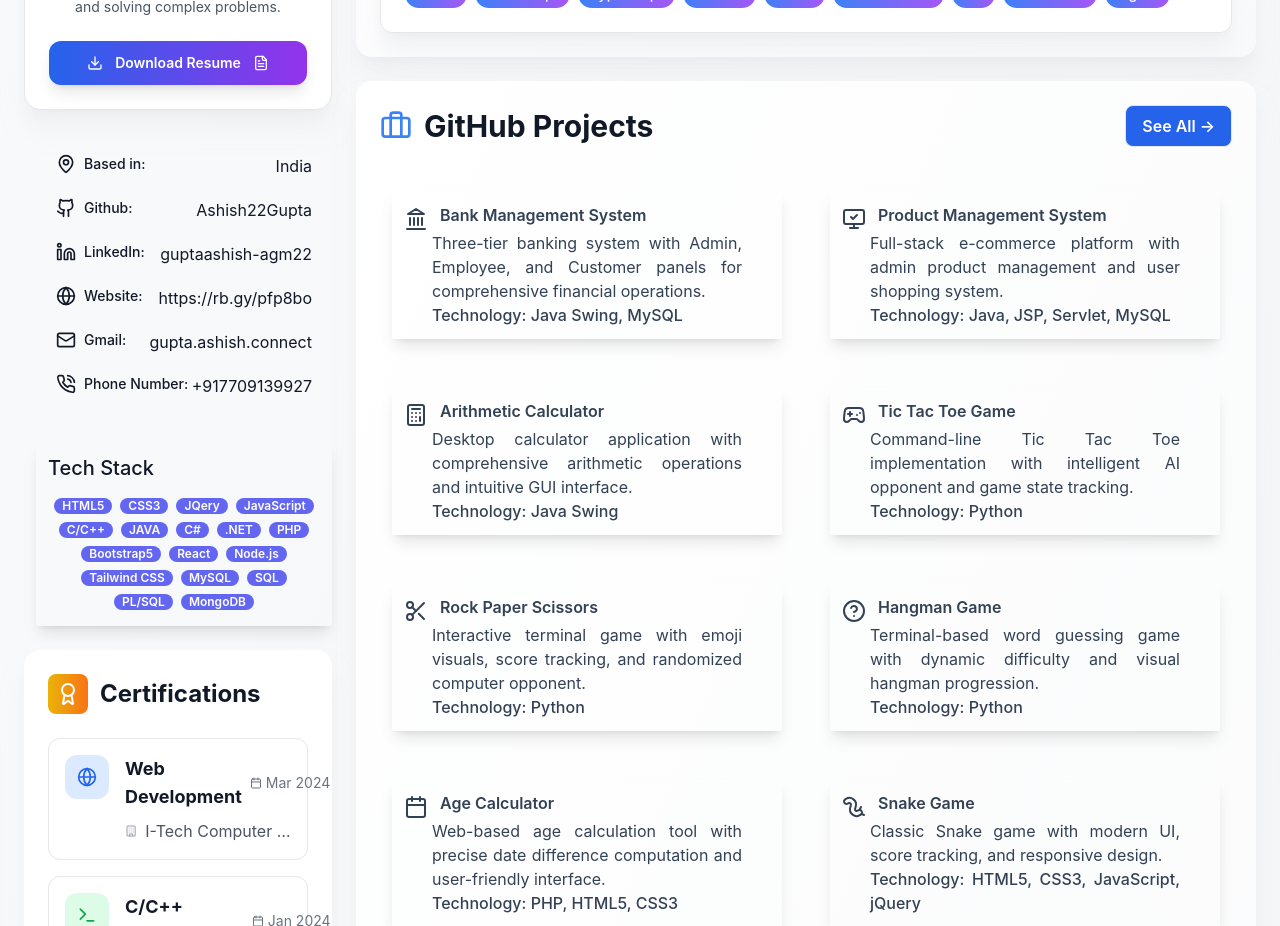
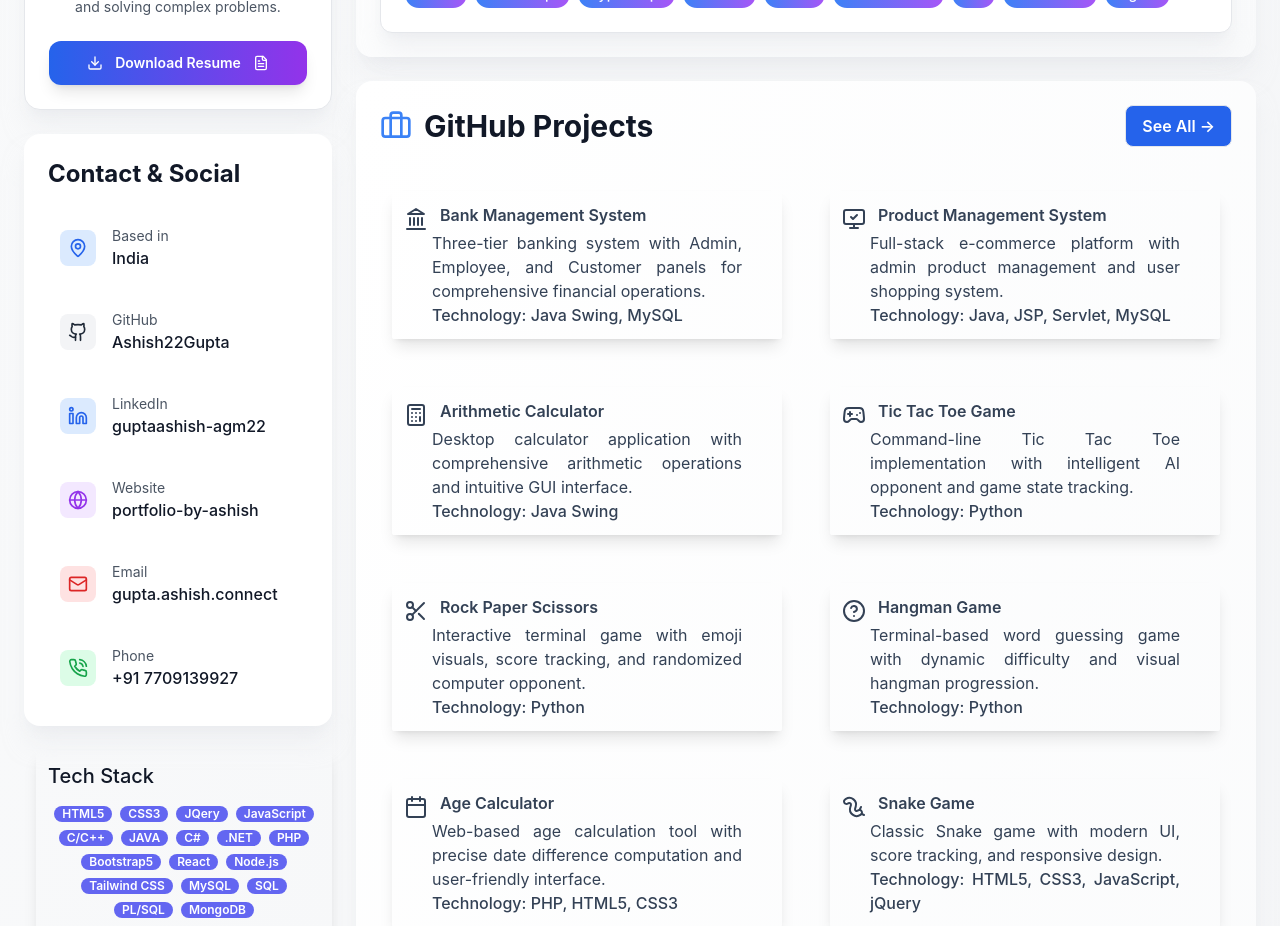
Before and after one commit to Ashish22Gupta/My-Portfolio, a React (Create React App) app: page / in a window 1280 px wide. Shown: the part 620-1546 px from the top of the page. Built offline with nearby package versions, Linux system fonts and the light colour scheme; the HTML template or start-up script is replaced by a standard one.

Commit message:
Update SocialMedia.jsx

```diff
--- a/src/Component/SocialMedia.jsx
+++ b/src/Component/SocialMedia.jsx
@@ -1,34 +1,103 @@
 import React from 'react'
-import { Github, Globe, LucideLinkedin, Mail, MapPin, PhoneCall} from 'lucide-react';
-const SocialMedia = ({textColor,bg,main}) => {
+import { Github, Globe, LucideLinkedin, Mail, MapPin, PhoneCall } from 'lucide-react';
+
+const SocialMedia = ({currentTheme}) => {
   return (
-    <div className={`${bg} ${textColor}shadow-lg shadow-white-500/50 rounded-sm mt-3 ml-3 flex flex-col text-center max-xl:mr-3`}>
-      <ul className='w-full'>
-        <li className='flex justify-between px-5 mt-5'>
-          <span className={`flex font-medium text-sm bg-transparent max-xl:text-4xl ${main}`}><MapPin size={20} className='mr-2 max-xl:h-9 max-xl:w-9'/>Based in:</span>
-          <span className={`${textColor}text-sm max-xl:text-4xl`}>India</span>
-        </li>
-        <li className='flex justify-between px-5 mt-5'>
-          <span className={`flex font-medium text-sm bg-transparent max-xl:text-4xl ${main}`}><Github size={20} className='mr-2 max-xl:h-9 max-xl:w-9'/>Github:</span>
-          <span className={`${textColor}text-sm max-xl:text-4xl`}>Ashish22Gupta</span>
-        </li>
-        <li className='flex justify-between px-5 mt-5'>
-          <span className={`flex font-medium text-sm bg-transparent max-xl:text-4xl ${main}`}><LucideLinkedin size={20} className='mr-2 max-xl:h-9 max-xl:w-9'/>LinkedIn:</span>
-          <span className={`${textColor}text-sm max-xl:text-4xl`}>guptaashish-agm22</span>
-        </li>
-        <li className='flex justify-between px-5 mt-5'>
-          <span className={`flex font-medium text-sm bg-transparent max-xl:text-4xl ${main}`}><Globe size={20} className='mr-2 max-xl:h-9 max-xl:w-9'/>Website:</span>
-          <span className={`${textColor}text-sm max-xl:text-4xl`}>https://rb.gy/pfp8bo</span>
-        </li>
-        <li className='flex justify-between px-5 mt-5 mb-5'>
-          <span className={`flex font-medium text-sm bg-transparent max-xl:text-4xl ${main}`}><Mail size={20} className='mr-2 max-xl:h-9 max-xl:w-9'/>Gmail:</span>
-          <span className={`${textColor}text-xs max-xl:text-4xl`}>gupta.ashish.connect</span>
-        </li>
-        <li className='flex justify-between px-5 mt-5 mb-5'>
-          <span className={`flex font-medium text-sm bg-transparent max-xl:text-4xl ${main}`}><PhoneCall size={20} className='mr-2 max-xl:h-9 max-xl:w-9'/>Phone Number:</span>
-          <span className={`${textColor}text-sm max-xl:text-4xl`}>+917709139927</span>
-        </li>
-      </ul>
+    <div className={`${currentTheme.card} ${currentTheme.shadow} rounded-2xl p-6 mb-6`}>
+      <h2 className={`text-2xl font-bold mb-6 ${currentTheme.textColor}`}>Contact & Social</h2>
+
+      <div className="space-y-4">
+        <div className={`flex items-center gap-4 p-3 rounded-lg hover:bg-gray-50 dark:hover:bg-gray-800 transition-colors ${currentTheme.border}`}>
+          <div className="p-2 bg-blue-100 dark:bg-blue-900/70 rounded-lg">
+            <MapPin className="w-5 h-5 text-blue-600 dark:text-blue-400" />
+          </div>
+          <div className="flex-1">
+            <div className={`text-sm ${currentTheme.main}`}>Based in</div>
+            <div className={`font-medium ${currentTheme.textColor}`}>India</div>
+          </div>
+        </div>
+
+        <div className={`flex items-center gap-4 p-3 rounded-lg hover:bg-gray-50 dark:hover:bg-gray-800 transition-colors ${currentTheme.border}`}>
+          <div className="p-2 bg-gray-100 dark:bg-gray-800 rounded-lg">
+            <Github className="w-5 h-5 text-gray-800 dark:text-gray-300" />
+          </div>
+          <div className="flex-1">
+            <div className={`text-sm ${currentTheme.main}`}>GitHub</div>
+            <a
+              href="https://github.com/Ashish22Gupta"
+              target="_blank"
+              rel="noopener noreferrer"
+              className={`font-medium hover:text-blue-600 dark:hover:text-blue-400 transition-colors ${currentTheme.textColor}`}
+            >
+              Ashish22Gupta
+            </a>
+          </div>
+        </div>
+
+        <div className={`flex items-center gap-4 p-3 rounded-lg hover:bg-gray-50 dark:hover:bg-gray-800 transition-colors ${currentTheme.border}`}>
+          <div className="p-2 bg-blue-100 dark:bg-blue-900/30 rounded-lg">
+            <LucideLinkedin className="w-5 h-5 text-blue-600 dark:text-blue-400" />
+          </div>
+          <div className="flex-1">
+            <div className={`text-sm ${currentTheme.main}`}>LinkedIn</div>
+            <a
+              href="https://linkedin.com/in/guptaashish-agm22"
+              target="_blank"
+              rel="noopener noreferrer"
+              className={`font-medium hover:text-blue-600 dark:hover:text-blue-400 transition-colors ${currentTheme.textColor}`}
+            >
+              guptaashish-agm22
+            </a>
+          </div>
+        </div>
+
+        <div className={`flex items-center gap-4 p-3 rounded-lg hover:bg-gray-50 dark:hover:bg-gray-800 transition-colors ${currentTheme.border}`}>
+          <div className="p-2 bg-purple-100 dark:bg-purple-900/30 rounded-lg">
+            <Globe className="w-5 h-5 text-purple-600 dark:text-purple-400" />
+          </div>
+          <div className="flex-1">
+            <div className={`text-sm ${currentTheme.main}`}>Website</div>
+            <a
+              href="https://rb.gy/pfp8bo"
+              target="_blank"
+              rel="noopener noreferrer"
+              className={`font-medium hover:text-blue-600 dark:hover:text-blue-400 transition-colors break-all ${currentTheme.textColor}`}
+            >
+              portfolio-by-ashish
+            </a>
+          </div>
+        </div>
+
+        <div className={`flex items-center gap-4 p-3 rounded-lg hover:bg-gray-50 dark:hover:bg-gray-800 transition-colors ${currentTheme.border}`}>
+          <div className="p-2 bg-red-100 dark:bg-red-900/30 rounded-lg">
+            <Mail className="w-5 h-5 text-red-600 dark:text-red-400" />
+          </div>
+          <div className="flex-1">
+            <div className={`text-sm ${currentTheme.main}`}>Email</div>
+            <a
+              href="mailto:gupta.ashish.connect@gmail.com"
+              className={`font-medium hover:text-blue-600 dark:hover:text-blue-400 transition-colors break-all ${currentTheme.textColor}`}
+            >
+              gupta.ashish.connect
+            </a>
+          </div>
+        </div>
+
+        <div className={`flex items-center gap-4 p-3 rounded-lg hover:bg-gray-50 dark:hover:bg-gray-800 transition-colors ${currentTheme.border}`}>
+          <div className="p-2 bg-green-100 dark:bg-green-900/30 rounded-lg">
+            <PhoneCall className="w-5 h-5 text-green-600 dark:text-green-400" />
+          </div>
+          <div className="flex-1">
+            <div className={`text-sm ${currentTheme.main}`}>Phone</div>
+            <a
+              href="tel:+917709139927"
+              className={`font-medium hover:text-blue-600 dark:hover:text-blue-400 transition-colors ${currentTheme.textColor}`}
+            >
+              +91 7709139927
+            </a>
+          </div>
+        </div>
+      </div>
     </div>
   )
 }
```
